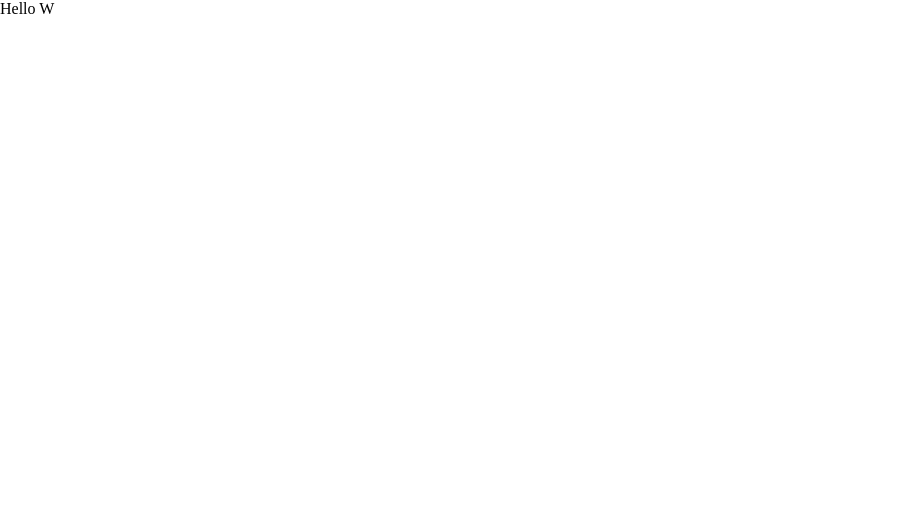
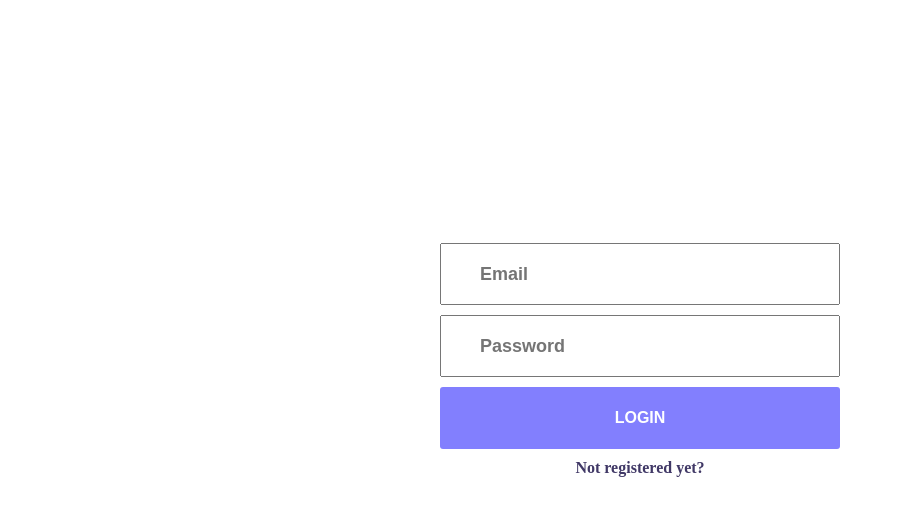
Before and after one commit to githmin/auth-frontend-react, a React (Create React App) app: page /login in a window 1280 px wide. Shown: the top 516 px of the page, without its empty margins (0-903 px from the left). Built offline with nearby package versions, Linux system fonts and the light colour scheme.

Commit message:
login design

```diff
--- a/package.json
+++ b/package.json
@@ -8,6 +8,7 @@
     "@testing-library/user-event": "^13.5.0",
     "react": "^18.2.0",
     "react-dom": "^18.2.0",
+    "react-router-dom": "^6.12.1",
     "react-scripts": "5.0.1",
     "web-vitals": "^2.1.4"
   },
--- a/src/App.js
+++ b/src/App.js
@@ -1,9 +1,13 @@
 import "./App.css";
+import Login from "./components/Login/Login";
+import { Route, Routes } from "react-router-dom";
 
 function App() {
   return (
     <div className="App">
-      <header className="App-header">Hello W</header>
+      <Routes>
+        <Route path="/login" element={<Login />} />
+      </Routes>
     </div>
   );
 }
--- /dev/null
+++ b/src/components/Buttons/Btn.css
@@ -0,0 +1,15 @@
+.btn01 {
+  width: 400px;
+  height: 62px;
+  font-size: 16px;
+  /* padding: 0 20px; */
+  font-weight: 600;
+  background-color: #827ffe;
+  color: white;
+  border: none;
+  border-radius: 3px;
+  cursor: pointer;
+  &:hover {
+    background-color: #403866;
+  }
+}
--- /dev/null
+++ b/src/components/Buttons/Btn.jsx
@@ -0,0 +1,8 @@
+import React from "react";
+import "./Btn.css";
+
+const Btn = (props) => {
+  return <button className="btn01">{props.name}</button>;
+};
+
+export default Btn;
--- /dev/null
+++ b/src/components/Login/Login.css
@@ -0,0 +1,32 @@
+.formMain {
+  display: flex;
+  flex-direction: column;
+  align-items: center;
+  justify-content: center;
+  height: 90vh;
+  gap: 10px;
+}
+
+.formInner {
+  display: flex;
+  flex-direction: column;
+  gap: 10px;
+}
+
+input {
+  font-weight: 600;
+  color: #403866;
+  line-height: 1.2;
+  font-size: 18px;
+  display: block;
+  height: 62px;
+  width: 400px;
+  box-sizing: border-box;
+  padding: 0 20px 0 38px;
+}
+
+.notReg {
+  font-weight: 600;
+  color: #403866;
+  text-decoration: none;
+}
--- /dev/null
+++ b/src/components/Login/Login.jsx
@@ -0,0 +1,20 @@
+import React from "react";
+import "./Login.css";
+import Btn from "../Buttons/Btn";
+import { Link } from "react-router-dom";
+
+
+const Login = () => {
+  return (
+    <div className="formMain">
+      <div className="formInner">
+        <input placeholder="Email" />
+        <input placeholder="Password" />
+      </div>
+      <Btn name={"LOGIN"} />
+      <Link className="notReg">Not registered yet?</Link>
+    </div>
+  );
+};
+
+export default Login;
--- a/src/index.js
+++ b/src/index.js
@@ -1,10 +1,13 @@
 import React from "react";
 import ReactDOM from "react-dom/client";
 import App from "./App";
+import { BrowserRouter } from "react-router-dom";
 
 const root = ReactDOM.createRoot(document.getElementById("root"));
 root.render(
   <React.StrictMode>
-    <App />
+    <BrowserRouter>
+      <App />
+    </BrowserRouter>
   </React.StrictMode>
 );
```
Also changed, not shown: src/App.css (line endings or trailing spaces), 1 other file (tests, documents, lock files or other folders).
